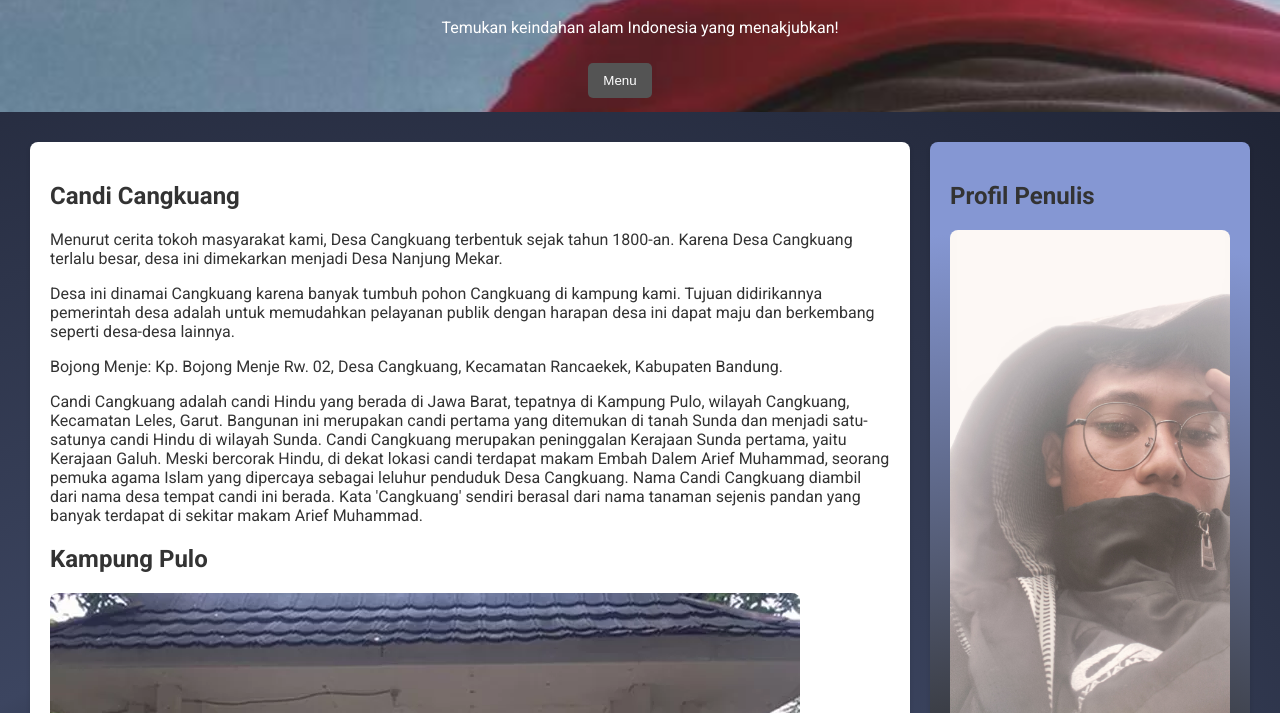
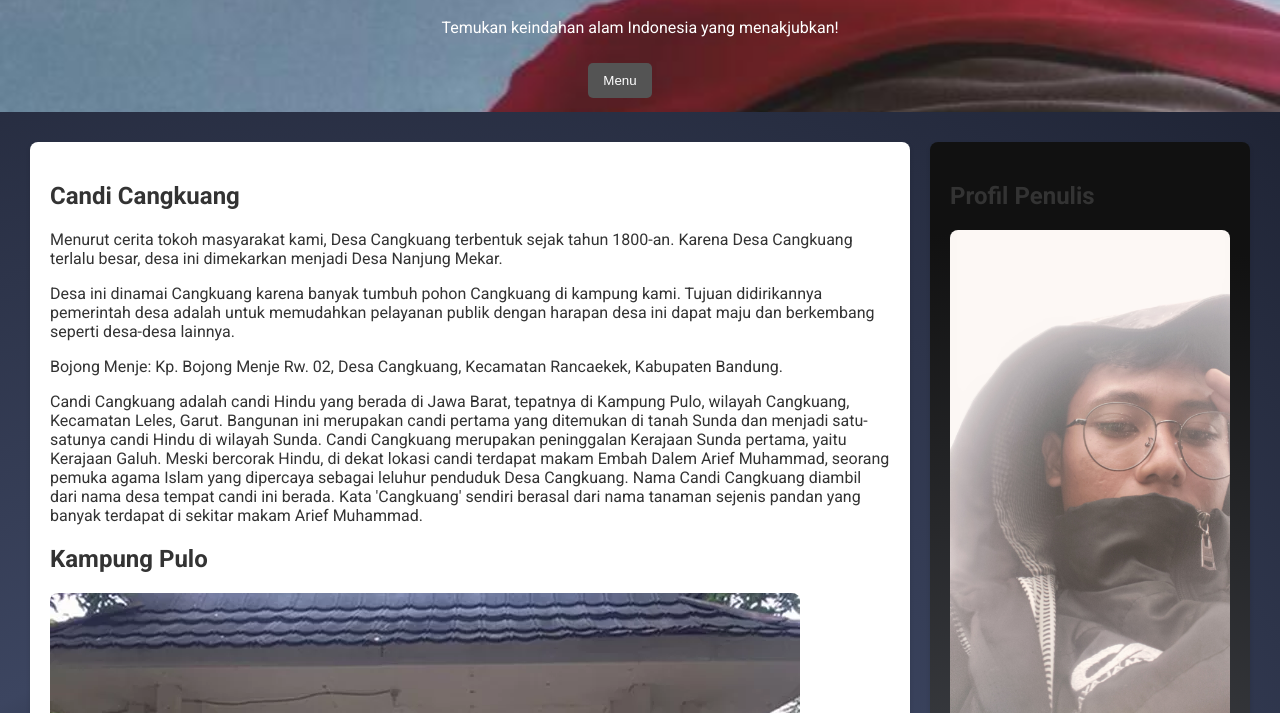
Before and after one commit to Zeeya1712/MyCV, a plain HTML site: page CandiCangkuang.html in a window 1280 px wide. Shown: the part 87-800 px from the top of the page. Drawn offline with Linux system fonts and the light colour scheme.

Commit message:
another4 commit

```diff
--- a/CandiCangkuang.css
+++ b/CandiCangkuang.css
@@ -77,7 +77,7 @@ aside {
     flex: 1;
     padding: 20px;
     margin: 10px;
-    background: radial-gradient(circle at 30% 107%, hsl(0, 0%, 100%) 20%, hsl(223, 6%, 23%) 45%, #8597d3 90%);
+    background: radial-gradient(circle at 30% 107%, hsl(0, 0%, 56%) 20%, hsl(223, 6%, 23%) 45%, #111111 90%);
     border-radius: 8px;
     box-shadow: 0 2px 5px rgba(0, 0, 0, 0.1);
 }
```
